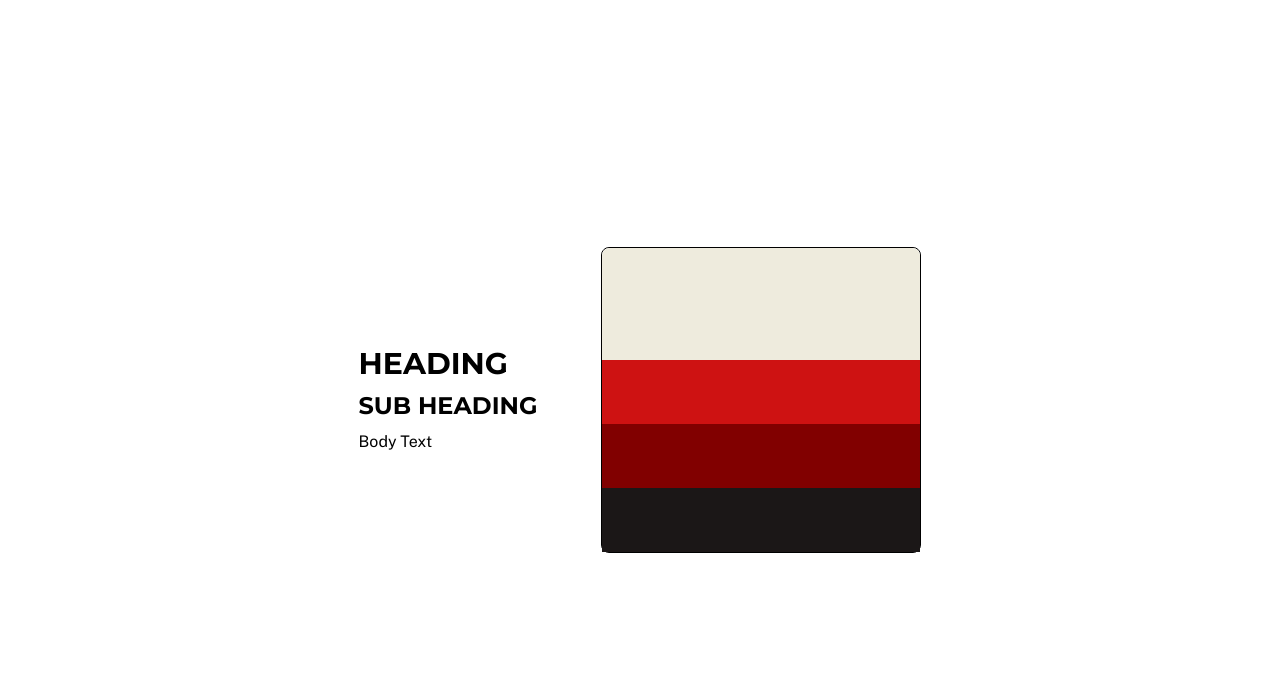
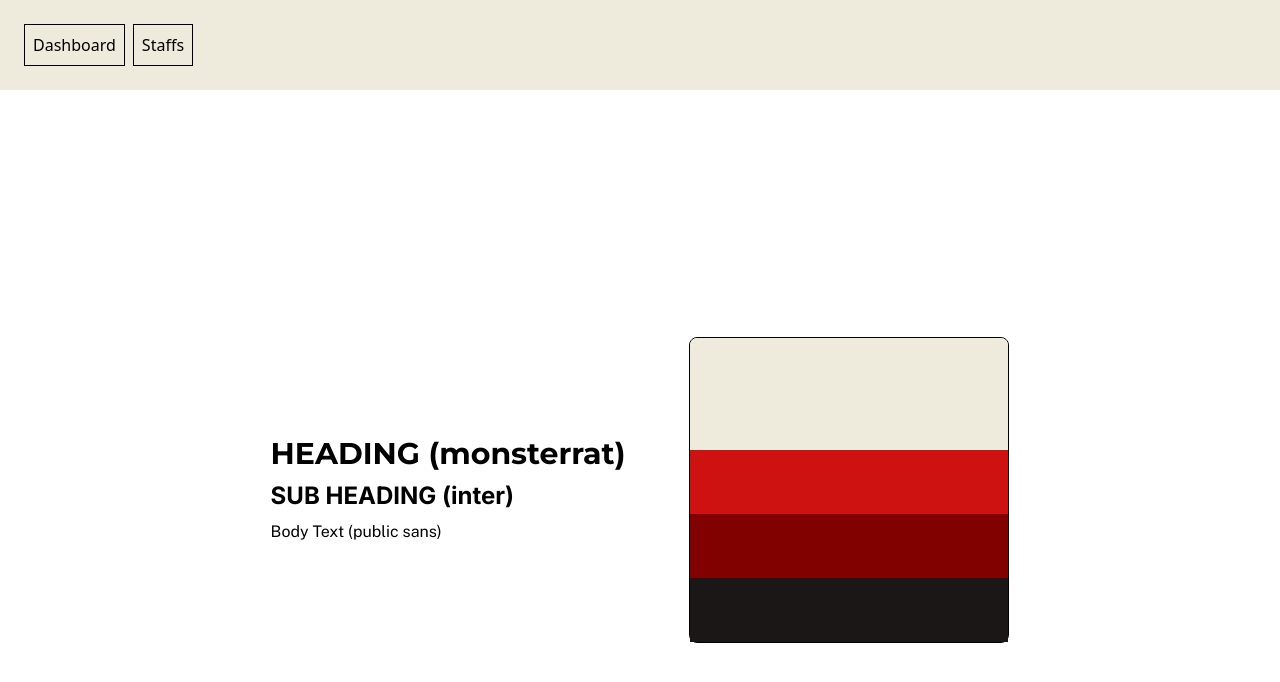
Before and after one commit to MBrillian354/teravince, a React (Vite) app in the folder frontend/: page / in a window 1280 px wide. Shown: the top 682 px of the page. Built offline with nearby package versions, Linux system fonts and the light colour scheme.

Commit message:
Add routing sample
Implementation of React Router (v7)

```diff
--- a/frontend/package.json
+++ b/frontend/package.json
@@ -13,6 +13,7 @@
     "@tailwindcss/vite": "^4.1.11",
     "react": "^19.1.0",
     "react-dom": "^19.1.0",
+    "react-router-dom": "^7.7.1",
     "tailwindcss": "^4.1.11"
   },
   "devDependencies": {
--- a/frontend/src/App.jsx
+++ b/frontend/src/App.jsx
@@ -1,22 +1,19 @@
-import { useState } from 'react'
+import { BrowserRouter as Router, Routes, Route } from 'react-router-dom'
+import Navbar from './components/Navbar'
+import Dashboard from './pages/Dashboard'
+import StaffView from './pages/StaffView'
 
 function App() {
-
   return (
-      <div className="flex flex-row items-center justify-center gap-16 min-h-screen bg-white">
-        <div className="flex flex-col gap-2">
-          <h1 className='text-3xl font-montserrat font-bold'>HEADING</h1>
-          <h2 className='text-2xl font-montserrat font-semibold'>SUB HEADING</h2>
-          <p className='text-base font-public-sans'>Body Text</p>
-        </div>
-
-        <div className="flex flex-col min-w-xs border p-4 rounded-lg">
-          <div className='bg-background rounded-t-lg min-h-28'></div>
-          <div className='bg-primary min-h-16'></div>
-          <div className='bg-danger min-h-16'></div>
-          <div className='bg-secondary min-h-16'></div>
-        </div>
+    <Router>
+      <div>
+        <Navbar />
+        <Routes>
+          <Route path="/" element={<Dashboard />} />
+          <Route path="/staff" element={<StaffView />} />
+        </Routes>
       </div>
+    </Router>
   )
 }
 
--- /dev/null
+++ b/frontend/src/components/Navbar.jsx
@@ -0,0 +1,18 @@
+import { Link } from 'react-router-dom'
+
+function Navbar() {
+    return (
+        <nav className="bg-background p-6 text-black ">
+            <ul className="flex gap-2">
+                <li className='p-2 border'>
+                    <Link to="/">Dashboard</Link>
+                </li>
+                <li className='p-2 border'>
+                    <Link to="/staff">Staffs</Link>
+                </li>
+            </ul>
+        </nav>
+    )
+}
+
+export default Navbar
--- a/frontend/src/index.css
+++ b/frontend/src/index.css
@@ -25,14 +25,11 @@
 /* Base styles for better defaults */
 * {
   box-sizing: border-box;
-  margin: 0;
-  padding: 0;
 }
 
 html,
 body {
   height: 100%;
-  line-height: 1.5;
   -webkit-text-size-adjust: 100%;
 }
 
--- /dev/null
+++ b/frontend/src/pages/Dashboard.jsx
@@ -0,0 +1,20 @@
+function Dashboard() {
+  return (
+    <div className="flex flex-row items-center justify-center gap-16 min-h-screen bg-white">
+      <div className="flex flex-col gap-2">
+        <h1 className='text-3xl font-montserrat font-bold'>HEADING (monsterrat)</h1>
+        <h2 className='text-2xl font-inter font-semibold'>SUB HEADING (inter)</h2>
+        <p className='text-base font-public-sans'>Body Text (public sans)</p>
+      </div>
+
+      <div className="flex flex-col min-w-xs border rounded-lg">
+        <div className='bg-background rounded-t-lg min-h-28'></div>
+        <div className='bg-primary min-h-16'></div>
+        <div className='bg-danger min-h-16'></div>
+        <div className='bg-secondary min-h-16'></div>
+      </div>
+    </div>
+  )
+}
+
+export default Dashboard
--- /dev/null
+++ b/frontend/src/pages/StaffView.jsx
@@ -0,0 +1,10 @@
+function Staffs() {
+  return (
+    <div className="p-8">
+      <h1 className="text-3xl font-bold mb-4">Staffs</h1>
+      <p>This is the Staffs page.</p>
+    </div>
+  )
+}
+
+export default Staffs
```
Also changed, not shown: 1 other file (tests, documents, lock files or other folders).
